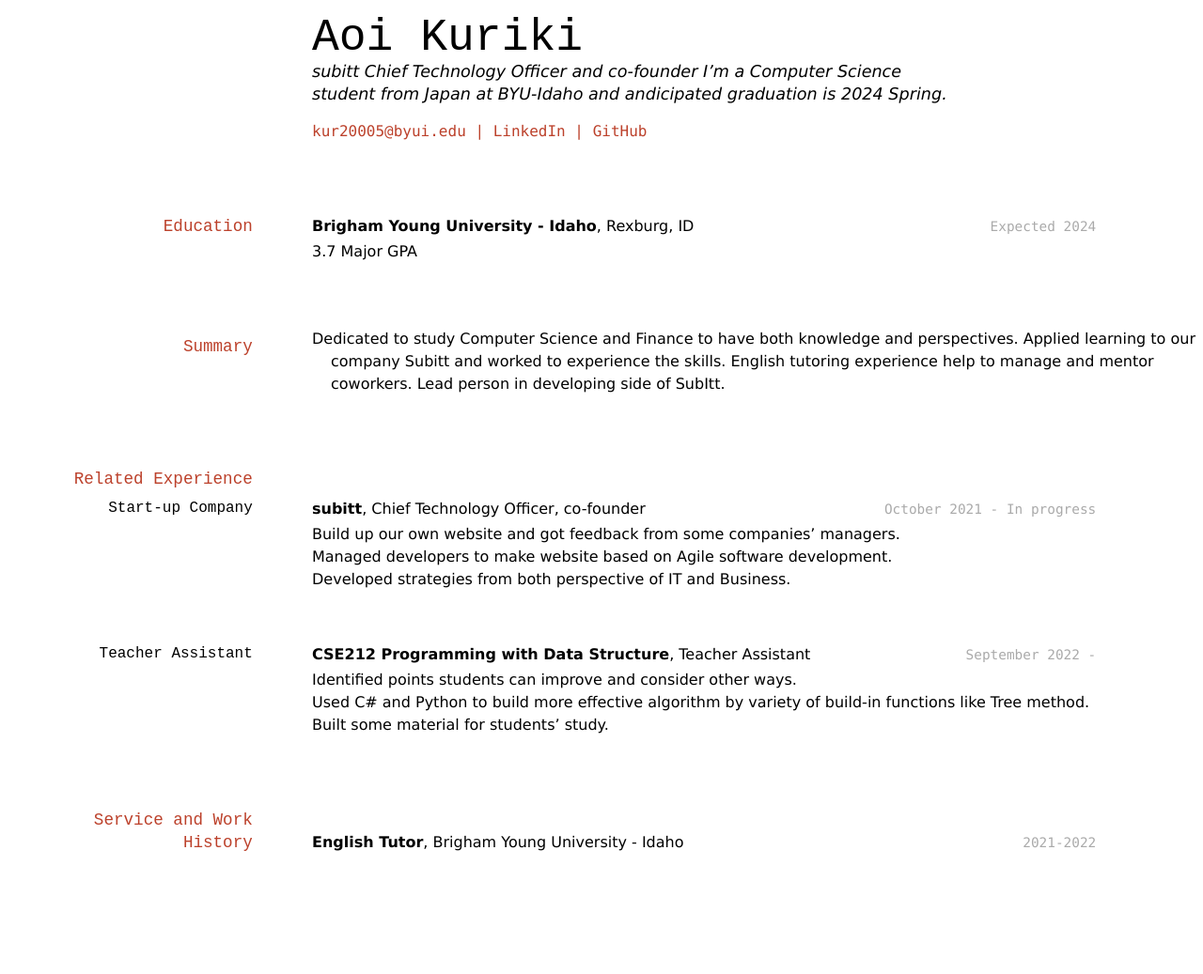
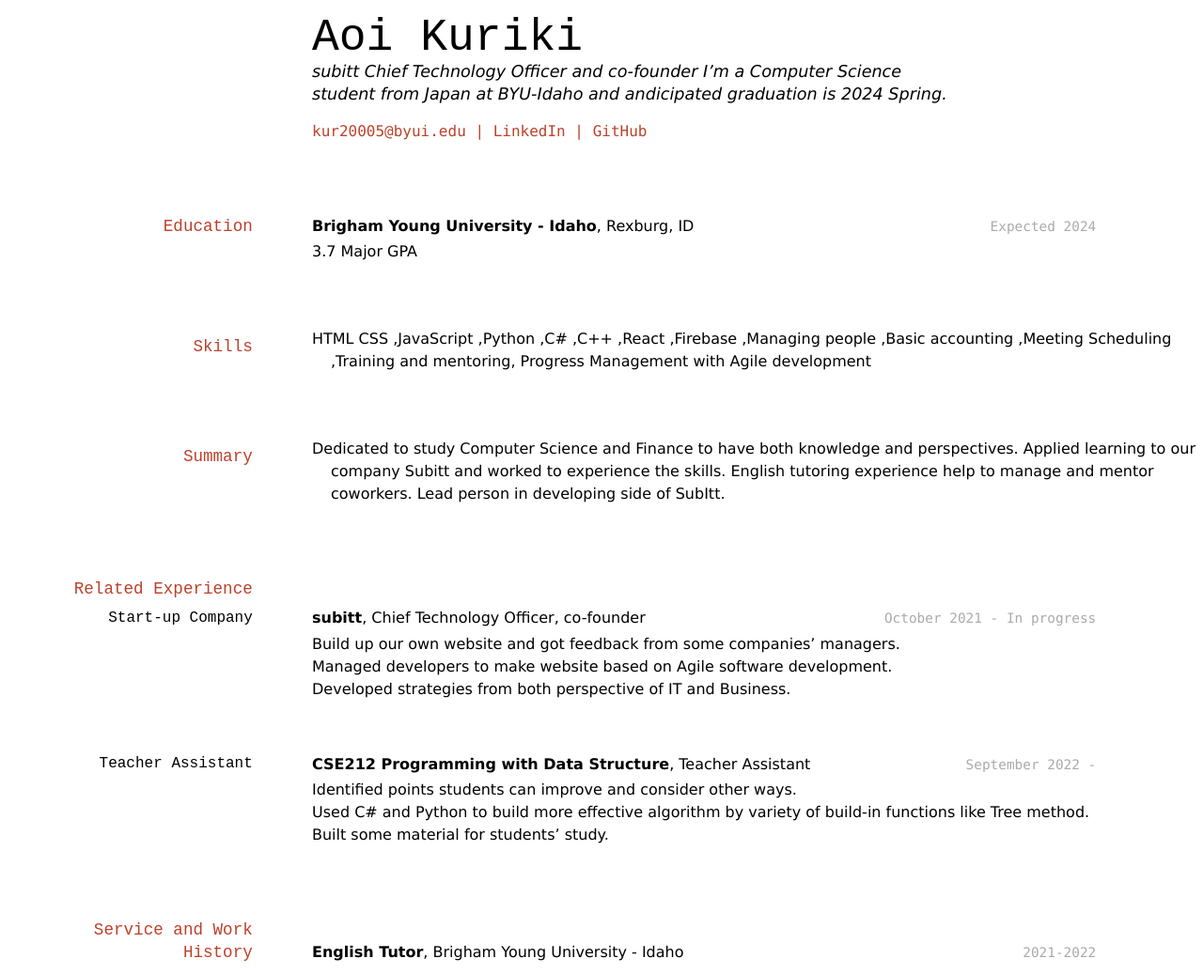
Before and after one commit to byuids-resumes/Kuriki_Resume, a Jekyll site: the page built from docs/index.md, in a window 1280 px wide. Shown: the whole page at 94% size. Built offline with Jekyll 4.4.1, drawn with Linux system fonts in a browser that asks for light colours; before the commit the page ends 920 px from its top, so only the background shows below that.

Commit message:
Aoi wrap up

```diff
--- a/docs/index.md
+++ b/docs/index.md
@@ -20,6 +20,10 @@ I'm a Computer Science student from Japan at BYU-Idaho and andicipated graduatio
 __Brigham Young University - Idaho__, Rexburg, ID
 
 - 3.7 Major GPA
+
+## Skills
+-	HTML CSS ,JavaScript ,Python ,C# ,C++ ,React  ,Firebase ,Managing people ,Basic accounting ,Meeting Scheduling ,Training and mentoring, Progress Management with Agile development
+
 
 ## Summary
 
```
